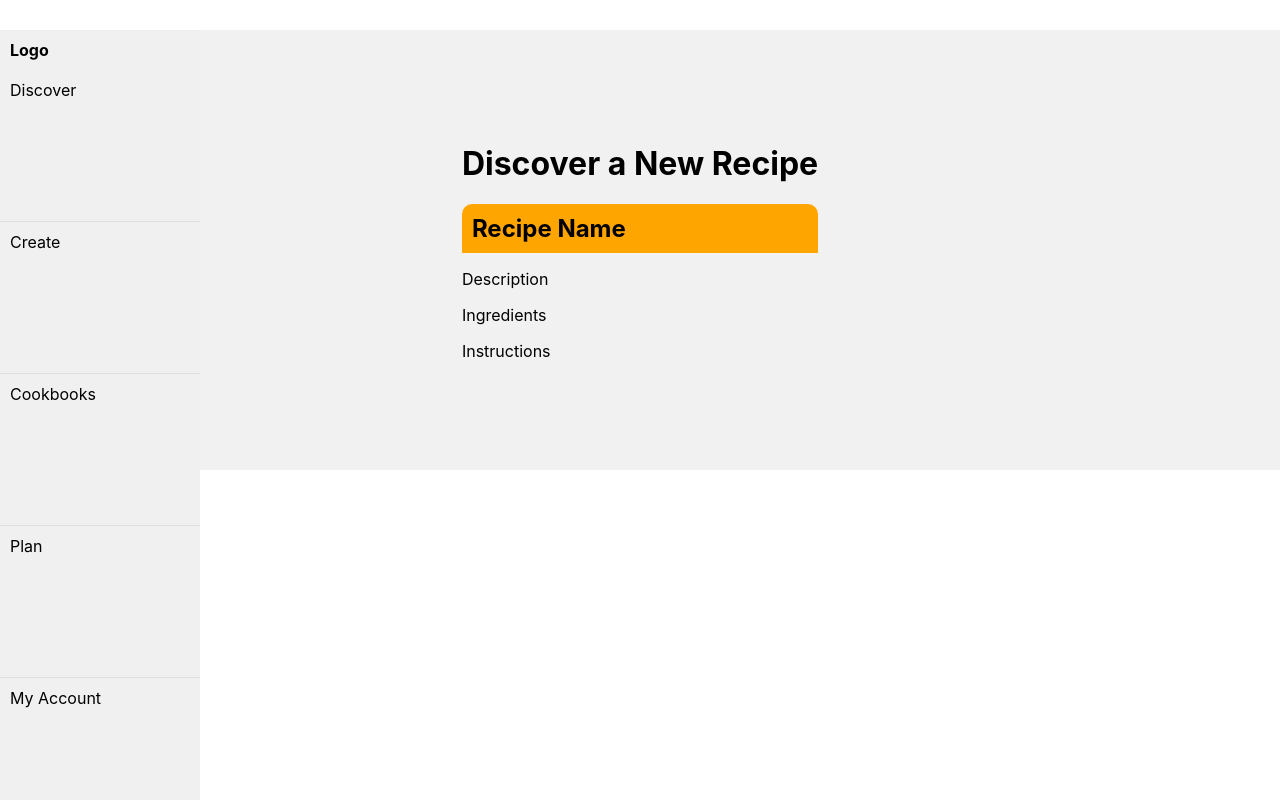
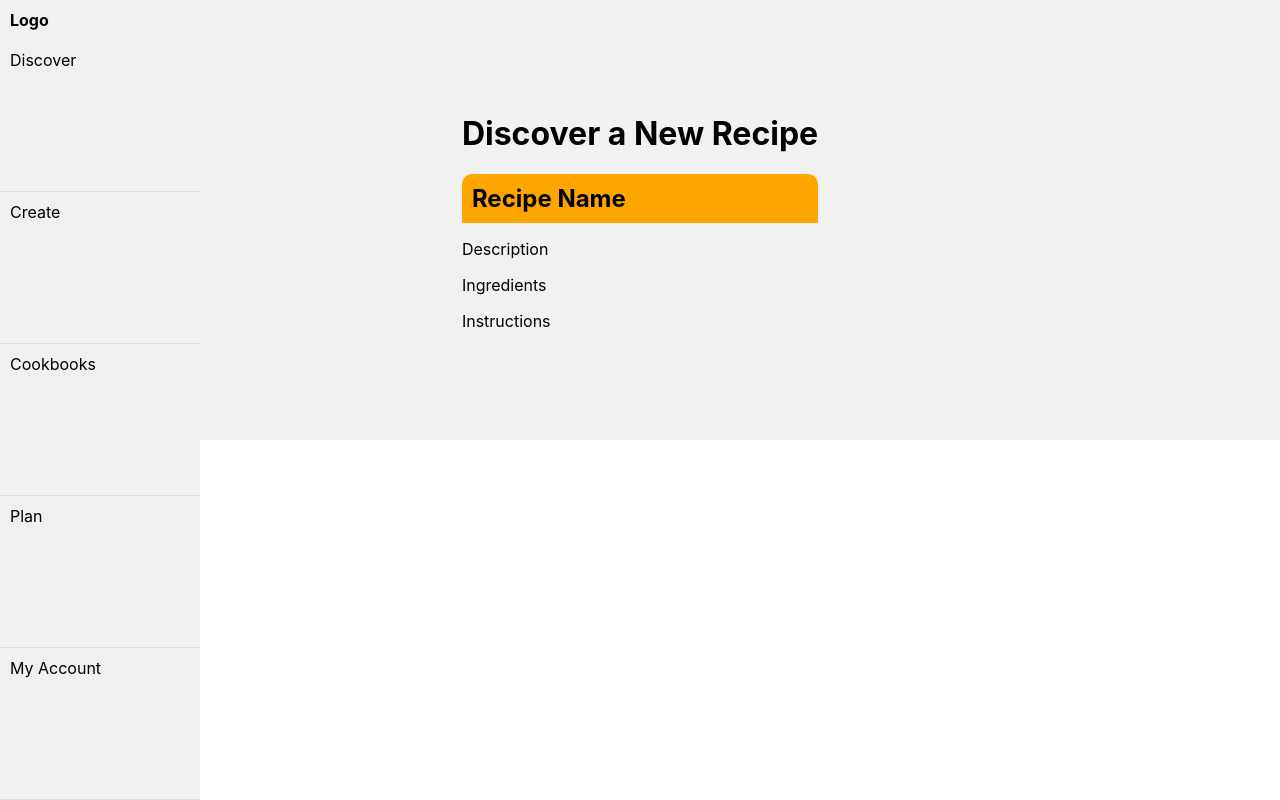
Before and after one commit to Fabolin99/Recipe-Web-App, a React (Create React App) app in the folder recipe-web-app/: page / in a window 1280 px wide. Built offline with nearby package versions, Linux system fonts and the light colour scheme.

Commit message:
removed padding top

```diff
--- a/recipe-web-app/src/components/Navigation.css
+++ b/recipe-web-app/src/components/Navigation.css
@@ -39,5 +39,5 @@
   }
 
   body {
-    padding-top: 30px;  /* Replace 50px with the actual height of your navigation bar */
+    padding-top: 0px;  /* Replace 50px with the actual height of your navigation bar */
   }
```
